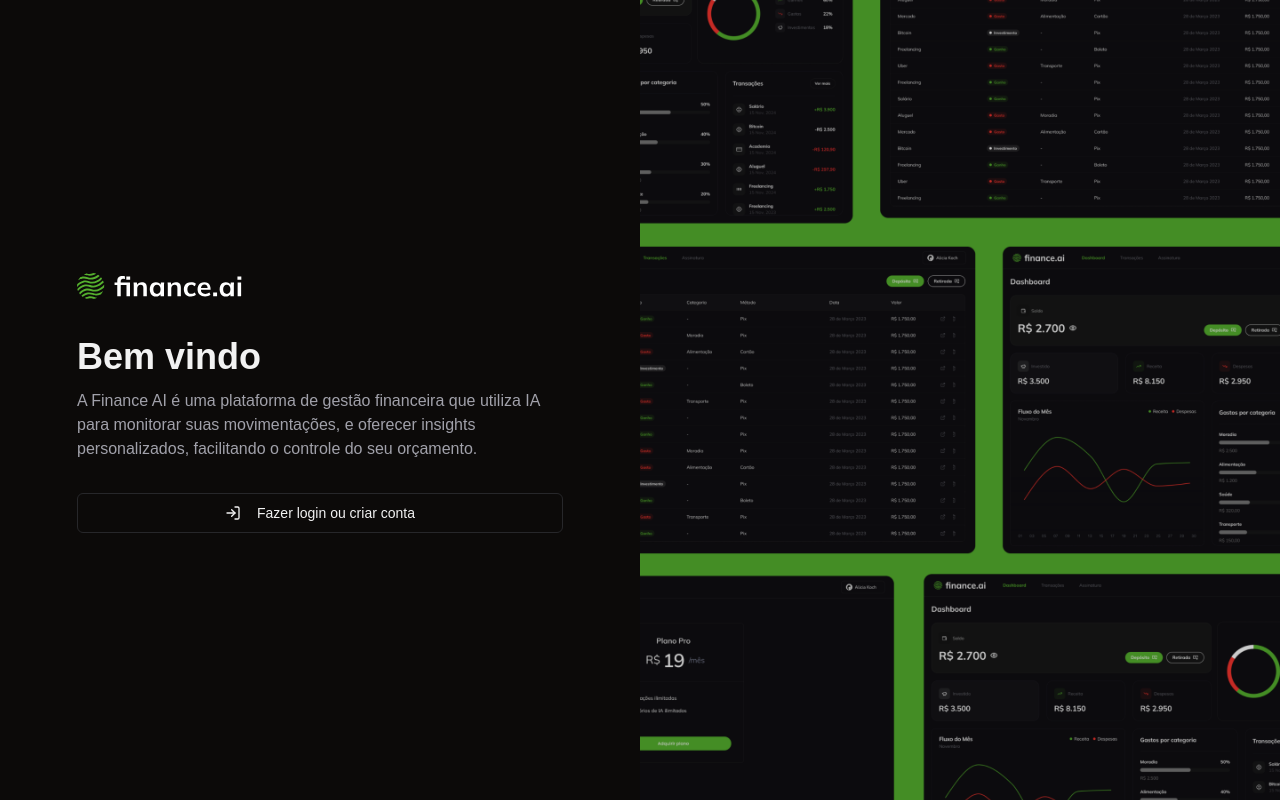
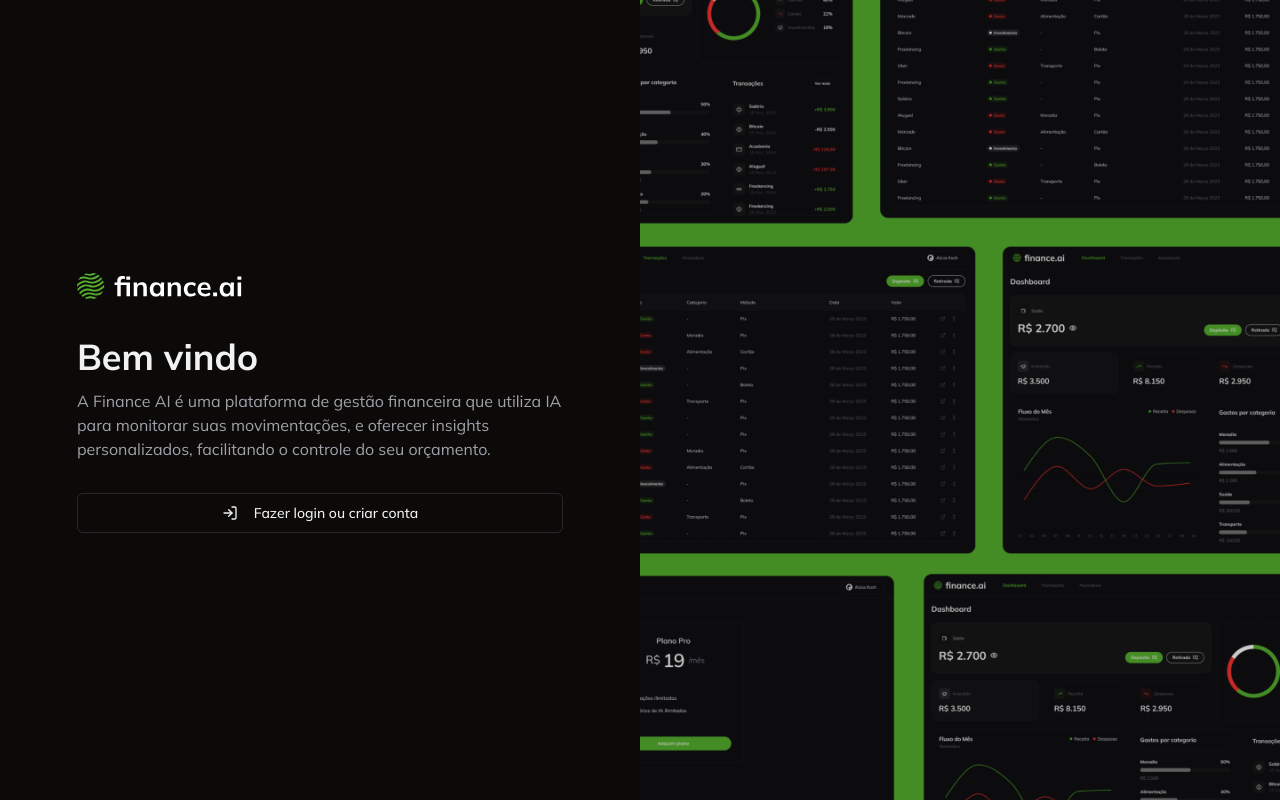
Before and after one commit to MiguelAPJ/Full-Stack-Week, a Next.js app in the folder gestao-financeira/: page /login in a window 1280 px wide. Built offline with nearby package versions, Linux system fonts and the light colour scheme; no server answers.

Commit message:
feat: update font tu mulish

```diff
--- a/gestao-financeira/app/layout.tsx
+++ b/gestao-financeira/app/layout.tsx
@@ -1,20 +1,12 @@
 import type { Metadata } from "next";
-import localFont from "next/font/local";
+import { Mulish } from "next/font/google";
 import "./globals.css";
 import { ClerkProvider } from "@clerk/nextjs";
 import { dark } from "@clerk/themes";
 
-
-const geistSans = localFont({
-  src: "./fonts/GeistVF.woff",
-  variable: "--font-geist-sans",
-  weight: "100 900",
-});
-const geistMono = localFont({
-  src: "./fonts/GeistMonoVF.woff",
-  variable: "--font-geist-mono",
-  weight: "100 900",
-});
+const mulish = Mulish({
+  subsets: ["latin-ext"]
+})
 
 export const metadata: Metadata = {
   title: "Create Next App",
@@ -29,7 +21,7 @@
   return (
     <html lang="en">
       <body
-        className={`${geistSans.variable} ${geistMono.variable} antialiased dark`}
+        className={`${mulish.className} antialiased dark`}
       >
         <ClerkProvider
           appearance={{
```
